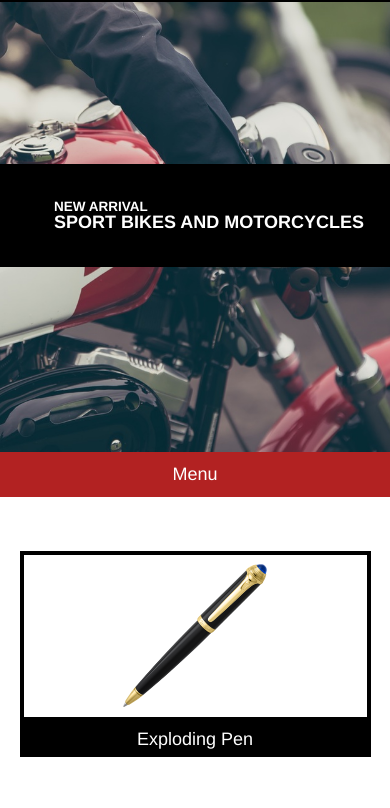
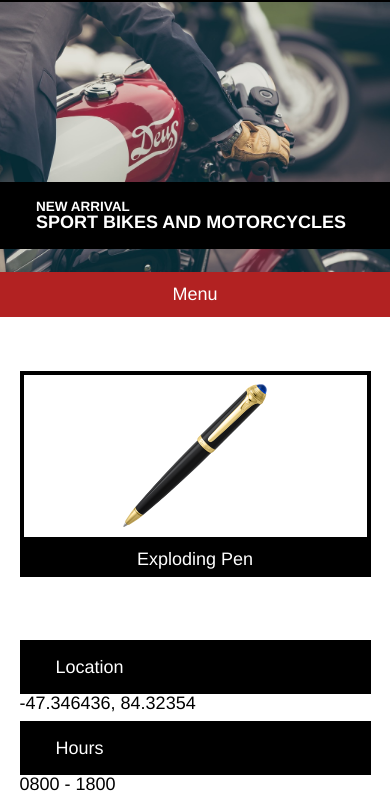
Before and after one commit to PrestonGB/secretagentsupply, a plain HTML site: page index.html in a window 390 px wide. Shown: the part 49-857 px from the top of the page. Drawn offline with Linux system fonts and the light colour scheme; files whose address does not match are found by name.

Commit message:
Finish phone format

```diff
--- a/resources/css/style.css
+++ b/resources/css/style.css
@@ -180,7 +180,7 @@ footer {
   }
   footer {
     text-align: center;
-    font-size: 0.5rem;
+    font-size: .75rem;
   }
  h4 {
     font-size: 0.77rem;
@@ -189,5 +189,30 @@ footer {
     font-size: 1rem;
   }
   .new {
+    padding: 1rem 2rem;
+    position: relative;
+    top: 10rem;
+    width: 100%;
   }
+  header .container span {
+    display: none;
+  }
+  header .container {
+    justify-content: center;
+  }
+  .splash {
+    height: 15rem;
+  }
+  .contact {
+    display: flex;
+    flex-direction: column;
+    align-items: center;
+  }
+  .contactitem {
+    width: 90%;
+    height: auto;
+    display: block;
+    padding-top: 0.5rem;
+  }
+
 }
```
Also changed, not shown: index.html (+1 -1 lines).
